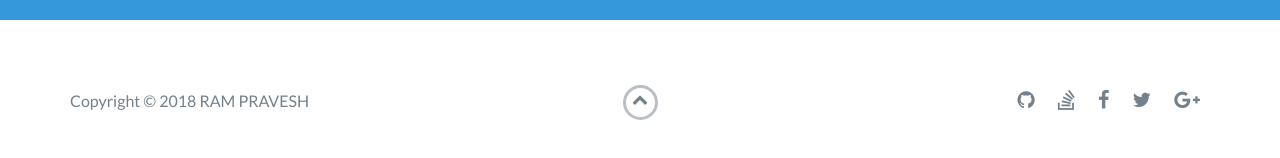
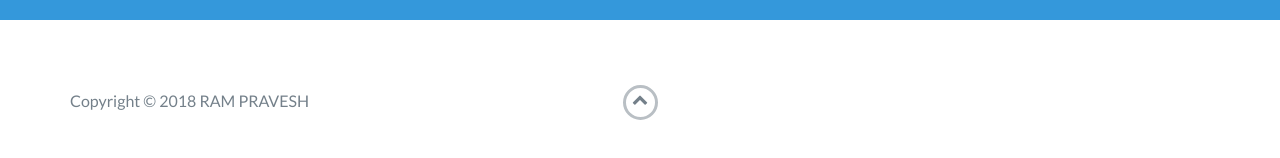
Before and after one commit to avanishkr018/website, a plain HTML site: page e4a8fe452bda3514e14d63649577755cf3b626e2/index.html in a window 1280 px wide. Shown: the part 5297-5455 px from the top of the page. Drawn offline with nearby package versions, Linux system fonts and the light colour scheme.

Commit message:
social media

```diff
--- a/e4a8fe452bda3514e14d63649577755cf3b626e2/index.html
+++ b/e4a8fe452bda3514e14d63649577755cf3b626e2/index.html
@@ -339,25 +339,7 @@
                         <i class="fa fa-chevron-up" aria-hidden="true"></i>
                     </span>
                 </div>
-                <div class="col-sm-5 social">
-                    <ul>
-                        <li>
-                            <a href="https://github.com/" target="_blank"><i class="fa fa-github" aria-hidden="true"></i></a>
-                        </li>
-                        <li>
-                            <a href="https://stackoverflow.com/" target="_blank"><i class="fa fa-stack-overflow" aria-hidden="true"></i></a>
-                        </li>
-                        <li>
-                            <a href="https://www.facebook.com/" target="_blank"><i class="fa fa-facebook" aria-hidden="true"></i></a>
-                        </li>
-                        <li>
-                            <a href="https://twitter.com/" target="_blank"><i class="fa fa-twitter" aria-hidden="true"></i></a>
-                        </li>
-                        <li>
-                            <a href="https://plus.google.com/" target="_blank"><i class="fa fa-google-plus" aria-hidden="true"></i></a>
-                        </li>
-                    </ul>
-                </div>
+
             </div>
         </div>
     </footer>
```
